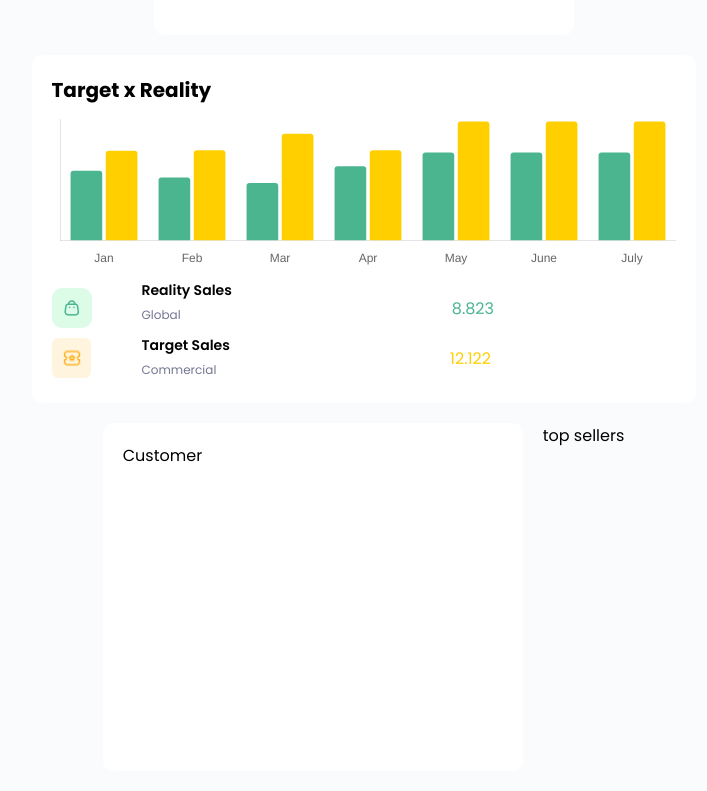
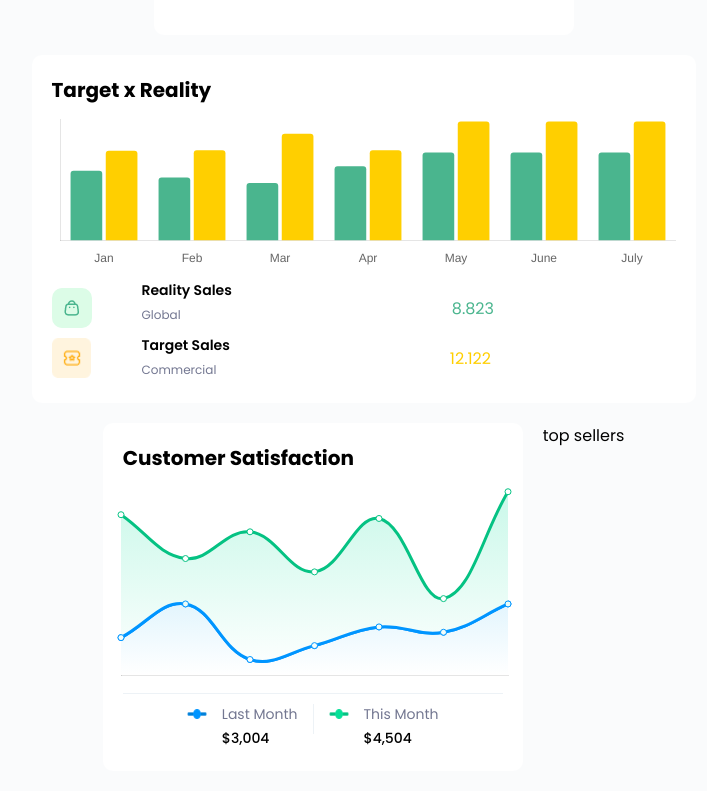
Before and after one commit to wesleydematos/dashboard, a React (Vite) app: page / in a window 1280 px wide. Shown: the part 821-1612 px from the top of the page, without its empty margins (449-1156 px from the left). Built offline with nearby package versions, Linux system fonts and the light colour scheme.

Commit message:
feat: added customer satisfaction

```diff
--- a/src/components/CustomerSatisfaction/index.jsx
+++ b/src/components/CustomerSatisfaction/index.jsx
@@ -1,9 +1,123 @@
 import { StyledCustomerSatisfaction } from "./style"
+import { Chart, LineElement, CategoryScale, LinearScale, PointElement, Filler, Tooltip } from "chart.js"
+import { Line } from "react-chartjs-2"
+import lineblue from "@/assets/lineblue.png"
+import linegreen from "@/assets/linegreen.png"
+
+Chart.register(LineElement, CategoryScale, LinearScale, PointElement, Filler, Tooltip)
 
 function CustomerSatisfaction() {
+  const data = {
+    labels: ["Sun", "Mon", "Tue", "Wed", "Thu", "Fri", "Sat"],
+    datasets: [
+     {
+      label: "This Month",
+      data: [700, 618, 668, 593, 693, 543, 743],
+      backgroundColor: "#ffffff",
+      borderColor: "#05C283",
+      tension: 0.4,
+      fill: 'end'
+    },
+    {
+      label: "Last Month",
+      data: [470, 533, 429, 455, 490, 480, 533],
+      backgroundColor: (context)=>{
+        if(!context.chart.chartArea){
+          return
+        }
+        const {ctx, chartArea: {top, bottom}} = context.chart
+        const gradientBg = ctx.createLinearGradient(0, top, 0, bottom)
+        gradientBg.addColorStop(0, "rgb(201 248 233)")
+        gradientBg.addColorStop(1, "#ffffff")
+
+
+        return gradientBg
+      },
+      borderColor: "#0095FF",
+      tension: 0.4,
+      fill: 'end'
+    },
+    {
+      label: "Last Month",
+      data: [470, 533, 429, 455, 490, 480, 533],
+      backgroundColor: (context)=>{
+        if(!context.chart.chartArea){
+          return
+        }
+        const {ctx, chartArea: {top, bottom}} = context.chart
+        const gradientBg = ctx.createLinearGradient(0, top, 0, bottom)
+        gradientBg.addColorStop(0, "#b5e5fa")
+        gradientBg.addColorStop(1, "#ffffff")
+
+
+        return gradientBg
+      },
+      borderColor: "#0095FF",
+      tension: 0.4,
+      fill: true
+    },
+  ]
+  }
+  const options = {
+    plugins: {
+      legend: {
+        display: false
+      },
+      tooltip: {
+        enabled: false
+      }
+    },
+    maintainAspectRatio: false,
+    scales: {
+      y: {
+        ticks: {
+          display: false
+        },
+        grid: {
+          display: false,
+        }
+      },
+
+      x: {
+        ticks: {
+          display: false
+        },
+        grid: {
+          display: false,
+        }
+      }
+    }
+  }
+
     return (
       <StyledCustomerSatisfaction>
-        Customer
+        <p>Customer Satisfaction</p>
+        <div className="graph">
+          <Line
+            data={data}
+            options={options}
+          />
+        </div>
+        <div className="h2"/>
+        <div className="content">
+          <div>
+            <img src={lineblue} alt="stats"/>
+            <div>
+              <p>Last Month</p>
+              <span>$3,004</span>
+            </div>
+          </div>
+
+          <div/>
+
+          <div>
+            <img src={linegreen} alt="stats"/>
+            <div>
+              <p>This Month</p>
+              <span>$4,504</span>
+            </div>
+          </div>
+        </div>
       </StyledCustomerSatisfaction>
     )
   }
--- a/src/components/CustomerSatisfaction/style.js
+++ b/src/components/CustomerSatisfaction/style.js
@@ -1,9 +1,71 @@
 import styled from "styled-components"
 
 export const StyledCustomerSatisfaction = styled.div`
+    display: flex;
+    flex-direction: column;
     height: 348px;
     width: 420px;
     padding: 20px;
     background-color: var(--white-bg);
     border-radius: 10px;
+    gap: 10px;
+
+    > p{
+        font-weight: bold;
+        font-size: 20px;
+    }
+
+    .graph{
+        align-self: center;
+        height: 200px;
+        width: 400px;
+    }
+
+    .h2{
+        width: 380px;
+        height: 1px;
+        background-color: #edf2f6;
+    }
+
+    .content{
+        display: flex;
+        justify-content: center;
+        align-items: center;
+        gap: 15px;
+
+        > :nth-child(1), > :nth-child(3){
+            display: flex;
+            flex-direction: row;
+            align-items: center;
+            gap: 15px;
+
+            img{
+                align-self: flex-start;
+                margin-top: 5px;
+                width: 20px;
+                height: 10px;
+            }
+
+            div {
+                p{
+                    font-size: 14px;
+                    font-weight: 400;
+                    color: var(--text-gray);
+                }
+
+                span{
+                    font-size: 14px;
+                    font-weight: 500;
+                }
+            }
+        }
+
+        > :nth-child(2){
+            align-self: flex-start;
+            height: 30px;
+            width: 1px;
+            background-color: #edf2f6;
+        }
+    }
+
 `
--- a/src/components/Nav/style.js
+++ b/src/components/Nav/style.js
@@ -4,6 +4,7 @@ const StyledNav = styled.nav`
     display: flex;
     flex-direction: column;
     align-items: center;
+    position: fixed;
     background-color: #F0F0F0;
     min-height: 100vh;
     width: 345px;
--- a/src/pages/Dashboard/DashboardAdm/style.js
+++ b/src/pages/Dashboard/DashboardAdm/style.js
@@ -4,6 +4,7 @@ export const StyledDashboard = styled.main`
     display: flex;
     flex-direction: row;
     background-color: var(--gray-bg);
+    overflow-x: hidden;
 
     h1{
         font-weight: 600;
@@ -13,6 +14,7 @@ export const StyledDashboard = styled.main`
     .divisor{
         display: flex;
         flex-direction: column;
+        margin-left: 345px;
     }
 
     .wrapper{
```
Also changed, not shown: src/assets/lineblue.png (added), src/assets/linegreen.png (added).
